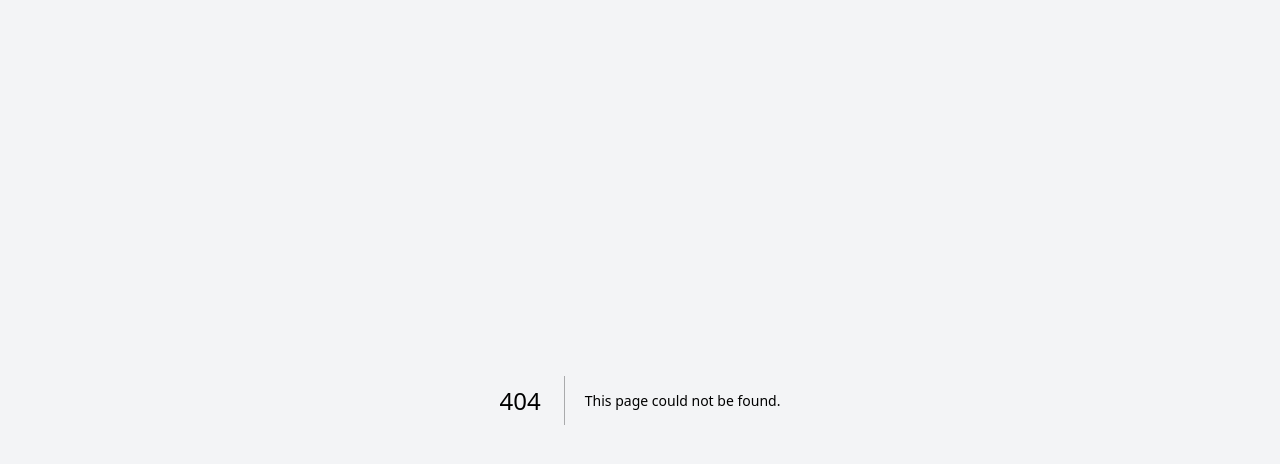
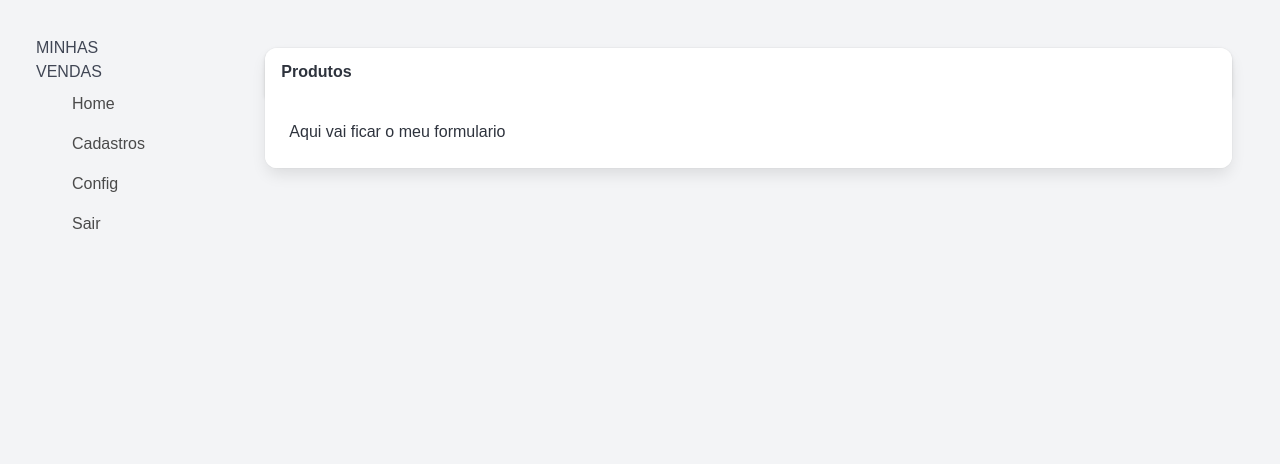
Before and after one commit to Marrafon91/Vendas-App, a Next.js app: page /cadastros/produtos in a window 1280 px wide. Before the commit this address had no page. Shown: the top 464 px of the page. Built offline with nearby package versions, Linux system fonts and the light colour scheme.

Commit message:
Criando a página de cadastro de produtos

```diff
--- /dev/null
+++ b/src/app/cadastros/produtos/page.tsx
@@ -0,0 +1,3 @@
+import { CadastroProdutos } from 'components'
+
+export default CadastroProdutos
--- a/src/app/globals.css
+++ b/src/app/globals.css
@@ -8,7 +8,7 @@ body {
   display: flex;
   align-items: center;
   padding: 0.5rem 0.75rem;
-  color: #4a4a4a; /* Texto padrão */
+  color: #4a4a4a;
   border-radius: 6px;
   transition: background-color 0.3s ease, color 0.3s ease;
 }
--- a/src/components/index.ts
+++ b/src/components/index.ts
@@ -1 +1,2 @@
 export { Layout } from './layout'
+export { CadastroProdutos } from './produtos'
--- a/src/components/layout/index.tsx
+++ b/src/components/layout/index.tsx
@@ -1,8 +1,12 @@
+import { ReactNode } from 'react';
 import { Menu } from './menu'
 
-export { Menu } from './menu'
+interface LayoutProps {
+    titulo?: string;
+    children?: ReactNode;
+}
 
-export const Layout: React.FC = () => {
+export const Layout: React.FC<LayoutProps> = (props: LayoutProps) => {
     return (
         <div className="app">
             <section className="main-content columns is-fullheight">
@@ -13,12 +17,12 @@ export const Layout: React.FC = () => {
                         <div className="card">
                             <div className="card-header has-background-white">
                                 <p className="card-header-title has-text-dark">
-                                    Cadastro
+                                    {props.titulo}
                                 </p>
                             </div>
                             <div className="card-content has-background-white">
                                 <div className="content has-text-dark">
-                                    Conteudo
+                                    {props.children}
                                 </div>
                             </div>
                         </div>
--- /dev/null
+++ b/src/components/produtos/cadastro/index.tsx
@@ -0,0 +1,9 @@
+import { Layout } from 'components'
+
+export const CadastroProdutos: React.FC = () => {
+    return (
+        <Layout titulo='Produtos'>
+            Aqui vai ficar o meu formulario
+        </Layout>
+    )
+}
--- /dev/null
+++ b/src/components/produtos/index.ts
@@ -0,0 +1 @@
+export { CadastroProdutos } from './cadastro'
```
